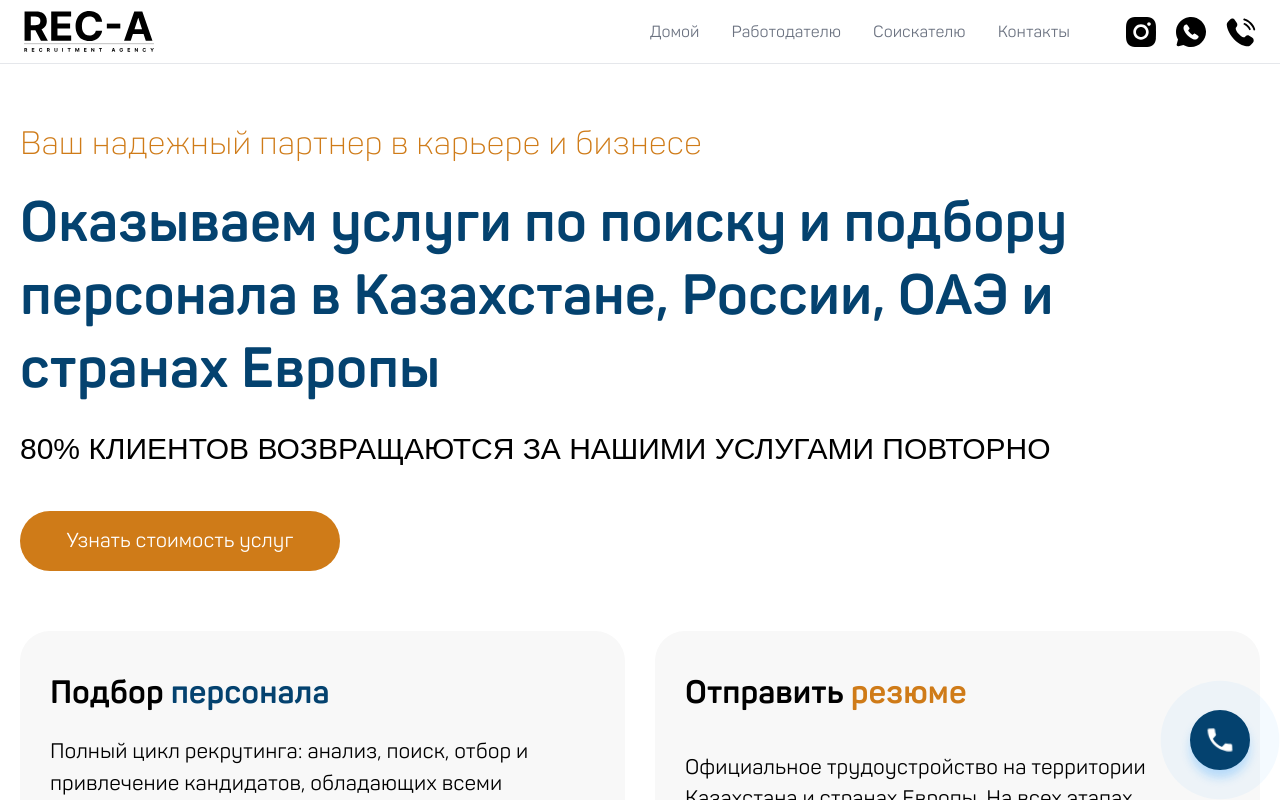
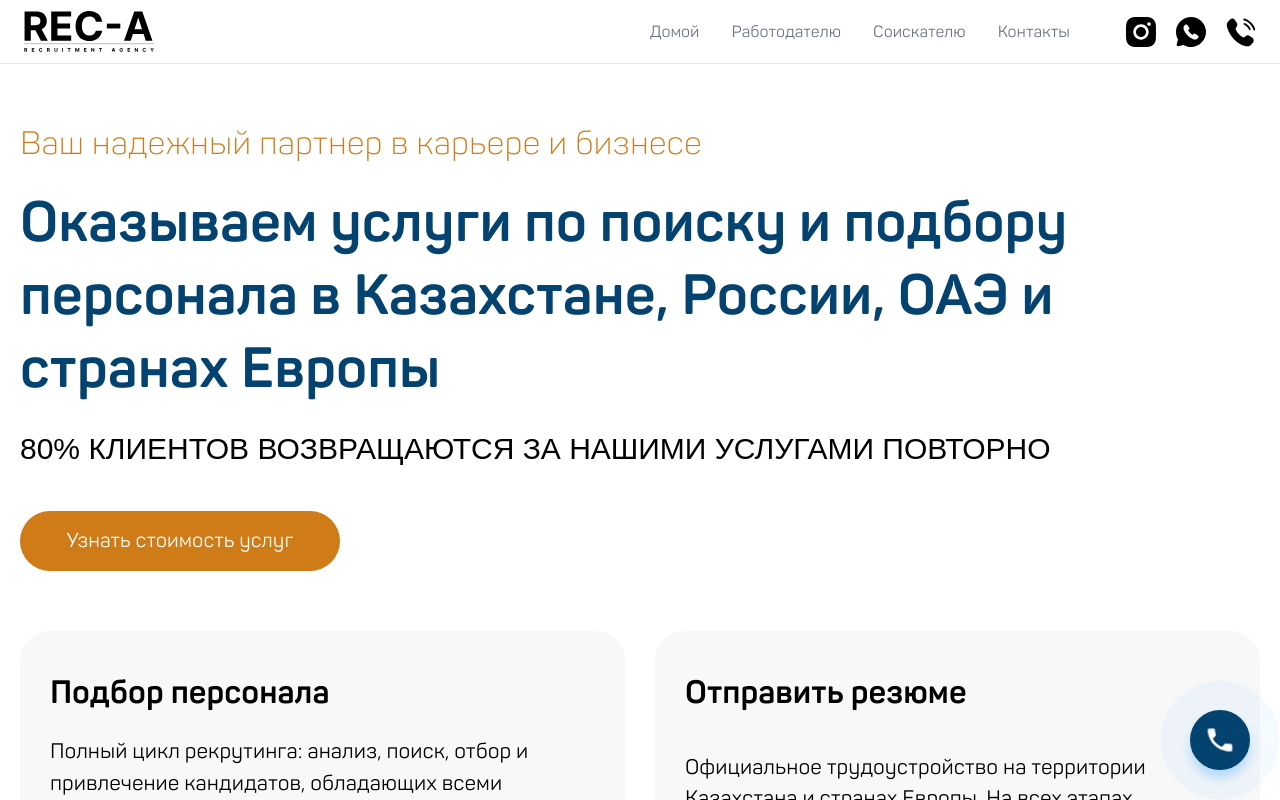
Before and after one commit to olga1124/RECA.KZ, a Next.js app: page / in a window 1280 px wide. Shown: the top 800 px of the page. Built offline with nearby package versions, Linux system fonts and the light colour scheme.

Commit message:
Initial commit

```diff
--- a/package.json
+++ b/package.json
@@ -9,6 +9,7 @@
     "lint": "next lint"
   },
   "dependencies": {
+    "@vercel/speed-insights": "^1.1.0",
     "emailjs-com": "^3.2.0",
     "next": "14.2.3",
     "react": "^18",
--- a/src/app/layout.tsx
+++ b/src/app/layout.tsx
@@ -1,7 +1,6 @@
 import type { Metadata } from "next";
 import "../assets/styles/globals.css";
 import Layout from "@/components/Layout"
-
 import localFont from 'next/font/local';
 import CallbackBtn from '@/components/Buttons/CallbackBtn';
 
--- a/src/assets/styles/globals.css
+++ b/src/assets/styles/globals.css
@@ -268,7 +268,7 @@ p {
 
     &:nth-child(1) {
         span {
-            color: #04426f;
+            color: #000;
         }
 
         button,
@@ -284,7 +284,7 @@ p {
 
     &:nth-child(2) {
         span {
-            color: #cf7b18;
+            color: #000;
         }
 
         button,
```
Also changed, not shown: 1 other file (tests, documents, lock files or other folders).
